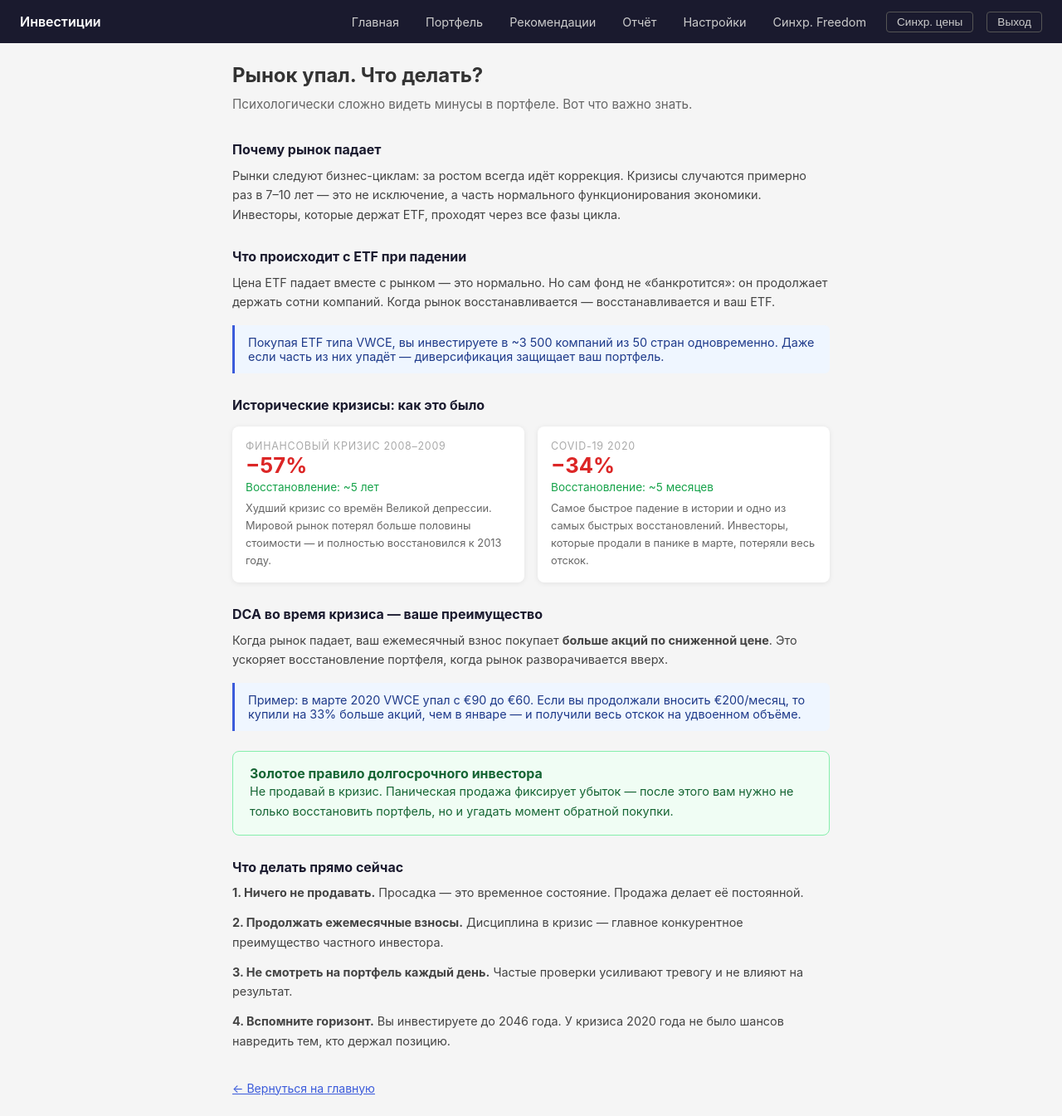
After one commit to vredin/investments, a Python web app: template app/templates/crisis.html in a window 1280 px wide. The commit adds this page. Shown: the whole page at 83% size. Run offline with Jinja, Linux system fonts and the light colour scheme; the template is opened without the code that fills it, so the values that code supplies are empty.

Commit message:
[CHANGE] T-013: гайд при просадке — get_market_drawdown() + баннер + /crisis страница
What changed:
- analytics.py: get_market_drawdown(ticker='VWCE.AS') via yfinance, fallback 0.0
- dashboard.py: drawdown передаётся в контекст + GET /crisis роутер
- dashboard.html: баннер при drawdown < -10%
- crisis.html: статичная информационная страница (психология + история + DCA)

Why: пользователь в панике при просадке — нужна поддержка и объяснение

DA verdict: PROCEED WITH CAUTION — yfinance при каждом GET / (задержка ~1с), OK для MVP
Tested by: ruff OK, template review

```diff
--- /dev/null
+++ b/app/templates/crisis.html
@@ -0,0 +1,75 @@
+{% extends "base.html" %}
+{% block title %}Что делать при просадке — Инвестиции{% endblock %}
+
+{% block head %}
+<style>
+  .crisis-wrap { max-width: 720px; margin: 0 auto; }
+  h1 { font-size: 1.5rem; font-weight: 700; margin-bottom: .5rem; }
+  .subtitle { color: #666; font-size: .95rem; margin-bottom: 2rem; }
+  h2 { font-size: 1rem; font-weight: 700; margin: 1.75rem 0 .6rem; color: #1a1a2e; }
+  p { font-size: .9rem; line-height: 1.65; color: #444; margin-bottom: .75rem; }
+  .highlight { background: #eff6ff; border-left: 3px solid #3b5bdb; padding: .75rem 1rem; border-radius: 0 6px 6px 0; margin: 1rem 0; font-size: .9rem; color: #1e3a8a; }
+  .hist-grid { display: grid; grid-template-columns: 1fr 1fr; gap: 1rem; margin: 1rem 0; }
+  @media(max-width:500px){.hist-grid{grid-template-columns:1fr;}}
+  .hist-card { background: #fff; border-radius: 8px; box-shadow: 0 1px 6px rgba(0,0,0,0.08); padding: 1rem; }
+  .hist-card .year { font-size: .78rem; color: #aaa; text-transform: uppercase; letter-spacing: .06em; }
+  .hist-card .drop { font-size: 1.6rem; font-weight: 700; color: #dc2626; }
+  .hist-card .recovery { font-size: .85rem; color: #16a34a; margin-top: .2rem; }
+  .hist-card p { font-size: .8rem; color: #666; margin-top: .4rem; margin-bottom: 0; }
+  .rule { background: #f0fdf4; border: 1px solid #86efac; border-radius: 8px; padding: 1rem 1.25rem; margin: 1.5rem 0; }
+  .rule strong { color: #166534; font-size: 1rem; }
+  .rule p { color: #166534; margin-bottom: 0; }
+  .back { display: inline-block; margin-top: 1.5rem; color: #3b5bdb; font-size: .88rem; }
+</style>
+{% endblock %}
+
+{% block content %}
+<div class="crisis-wrap">
+  <h1>Рынок упал. Что делать?</h1>
+  <p class="subtitle">Психологически сложно видеть минусы в портфеле. Вот что важно знать.</p>
+
+  <h2>Почему рынок падает</h2>
+  <p>Рынки следуют бизнес-циклам: за ростом всегда идёт коррекция. Кризисы случаются примерно раз в 7–10 лет — это не исключение, а часть нормального функционирования экономики. Инвесторы, которые держат ETF, проходят через все фазы цикла.</p>
+
+  <h2>Что происходит с ETF при падении</h2>
+  <p>Цена ETF падает вместе с рынком — это нормально. Но сам фонд не «банкротится»: он продолжает держать сотни компаний. Когда рынок восстанавливается — восстанавливается и ваш ETF.</p>
+  <div class="highlight">
+    Покупая ETF типа VWCE, вы инвестируете в ~3 500 компаний из 50 стран одновременно. Даже если часть из них упадёт — диверсификация защищает ваш портфель.
+  </div>
+
+  <h2>Исторические кризисы: как это было</h2>
+  <div class="hist-grid">
+    <div class="hist-card">
+      <div class="year">Финансовый кризис 2008–2009</div>
+      <div class="drop">−57%</div>
+      <div class="recovery">Восстановление: ~5 лет</div>
+      <p>Худший кризис со времён Великой депрессии. Мировой рынок потерял больше половины стоимости — и полностью восстановился к 2013 году.</p>
+    </div>
+    <div class="hist-card">
+      <div class="year">COVID-19 2020</div>
+      <div class="drop">−34%</div>
+      <div class="recovery">Восстановление: ~5 месяцев</div>
+      <p>Самое быстрое падение в истории и одно из самых быстрых восстановлений. Инвесторы, которые продали в панике в марте, потеряли весь отскок.</p>
+    </div>
+  </div>
+
+  <h2>DCA во время кризиса — ваше преимущество</h2>
+  <p>Когда рынок падает, ваш ежемесячный взнос покупает <strong>больше акций по сниженной цене</strong>. Это ускоряет восстановление портфеля, когда рынок разворачивается вверх.</p>
+  <div class="highlight">
+    Пример: в марте 2020 VWCE упал с €90 до €60. Если вы продолжали вносить €200/месяц, то купили на 33% больше акций, чем в январе — и получили весь отскок на удвоенном объёме.
+  </div>
+
+  <div class="rule">
+    <strong>Золотое правило долгосрочного инвестора</strong>
+    <p>Не продавай в кризис. Паническая продажа фиксирует убыток — после этого вам нужно не только восстановить портфель, но и угадать момент обратной покупки.</p>
+  </div>
+
+  <h2>Что делать прямо сейчас</h2>
+  <p><strong>1. Ничего не продавать.</strong> Просадка — это временное состояние. Продажа делает её постоянной.</p>
+  <p><strong>2. Продолжать ежемесячные взносы.</strong> Дисциплина в кризис — главное конкурентное преимущество частного инвестора.</p>
+  <p><strong>3. Не смотреть на портфель каждый день.</strong> Частые проверки усиливают тревогу и не влияют на результат.</p>
+  <p><strong>4. Вспомните горизонт.</strong> Вы инвестируете до 2046 года. У кризиса 2020 года не было шансов навредить тем, кто держал позицию.</p>
+
+  <a class="back" href="/">← Вернуться на главную</a>
+</div>
+{% endblock %}
```
Also changed, not shown: app/routers/dashboard.py (+7 -0 lines), app/services/analytics.py (+15 -0 lines), app/templates/dashboard.html (+7 -0 lines).
